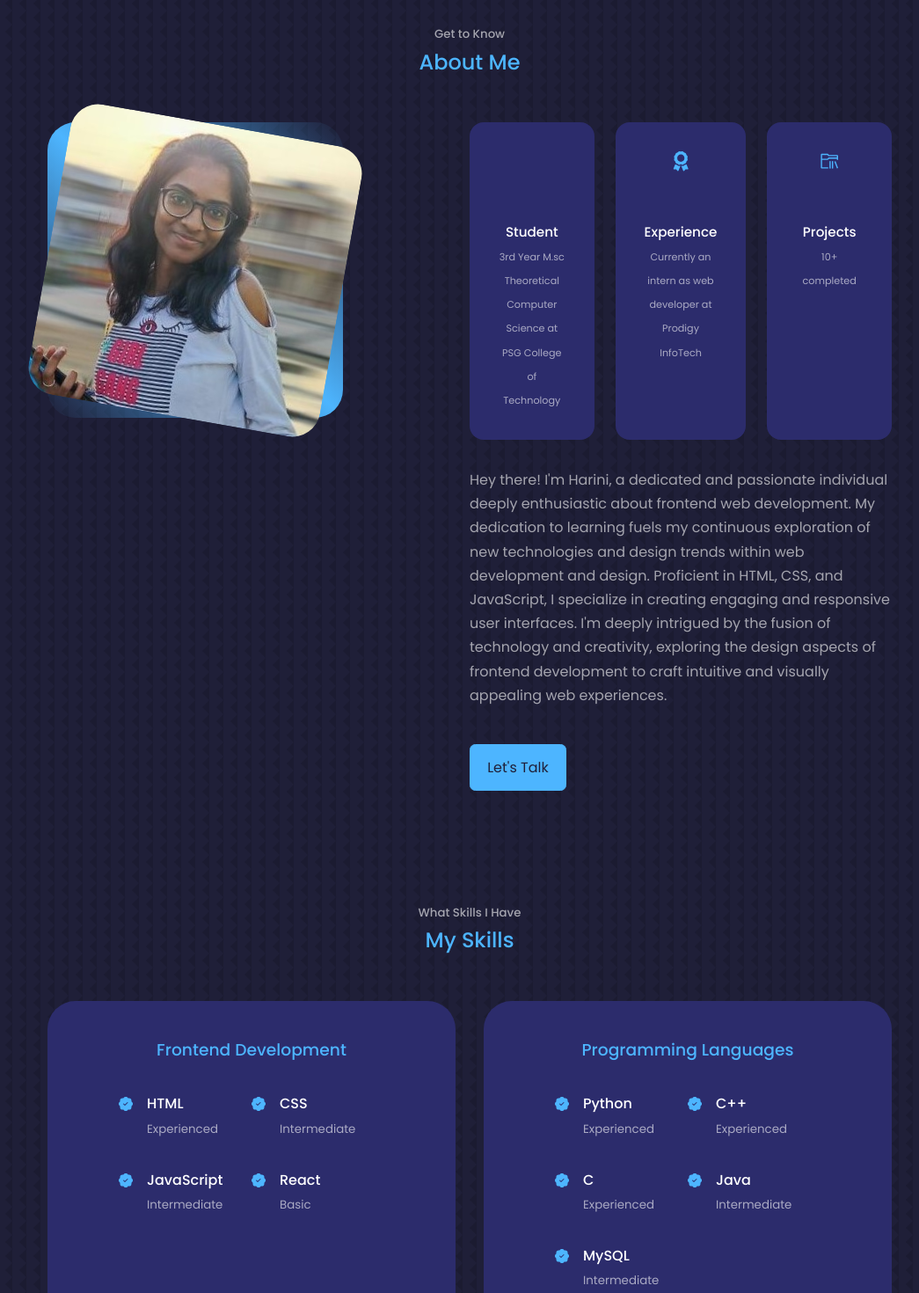
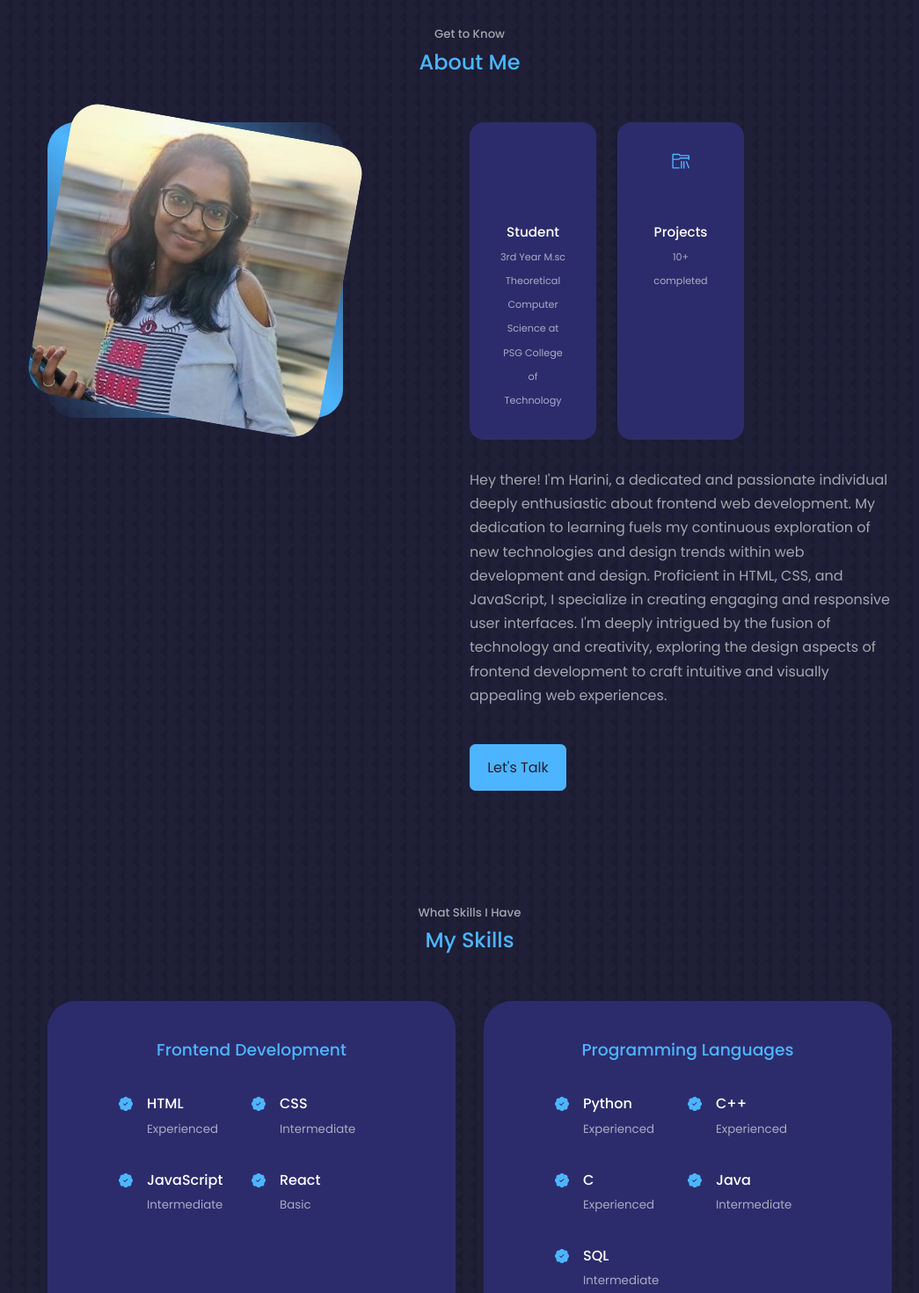
Before and after one commit to HariniParam/React-Portfolio, a React (Create React App) app: page / in a window 1280 px wide. Shown: the part 900-2370 px from the top of the page at 88% size, without its empty margins (106-1151 px from the left). Built offline with nearby package versions, Linux system fonts and the light colour scheme; some icons are missing.

Commit message:
updated skills

```diff
--- a/src/components/about/About.jsx
+++ b/src/components/about/About.jsx
@@ -24,11 +24,6 @@ const About = () => {
               <small>3rd Year M.sc Theoretical Computer Science at PSG College of Technology</small>
             </article>
             <article className='about__card'>
-              <FaAward className='about__icon'/>
-              <h5>Experience</h5>
-              <small>Currently an intern as web developer at Prodigy InfoTech</small>
-            </article>
-            <article className='about__card'>
               <VscFolderLibrary className='about__icon'/>
               <h5>Projects</h5>
               <small>10+ completed</small>
--- a/src/components/skills/Skills.jsx
+++ b/src/components/skills/Skills.jsx
@@ -75,7 +75,7 @@ const Skills = () => {
             <article className='skill__details'>
               <BsPatchCheckFill className='skill__details-icon'/>
               <div>
-                <h4>MySQL</h4>
+                <h4>SQL</h4>
                 <small className='text-light'>Intermediate</small>
               </div>
             </article>
```
